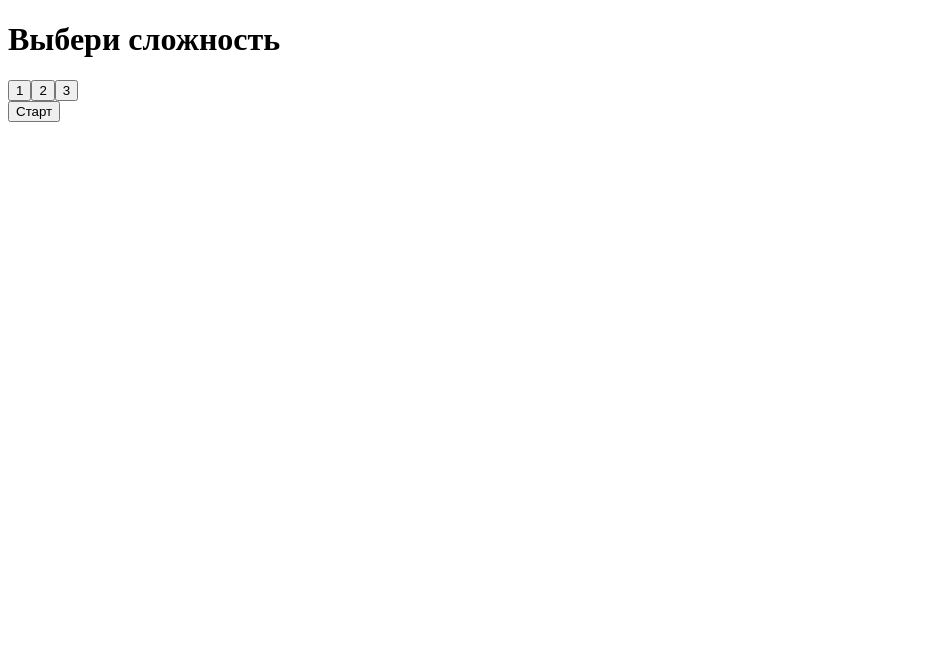
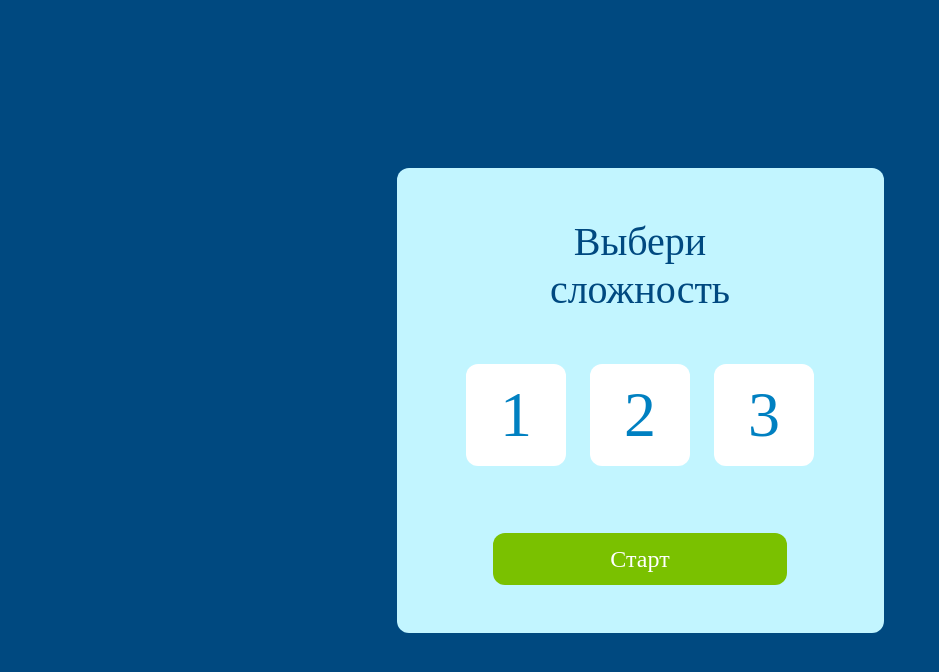
Before and after one commit to Sorokintech/skypro-cardgame-project, a plain HTML site: page index.html in a window 1280 px wide. Shown: the whole page, without its empty margins (0-939 px from the left). Drawn offline with Linux system fonts and the light colour scheme.

Commit message:
first-homework

```diff
--- a/index.html
+++ b/index.html
@@ -4,15 +4,11 @@
     <meta charset="UTF-8">
     <meta http-equiv="X-UA-Compatible" content="IE=edge">
     <meta name="viewport" content="width=device-width, initial-scale=1.0">
+    <link rel="stylesheet" href="/style.css">
     <title>Find your pair or die alone</title>
 </head>
 <body>
     <div class="app"></div>
-
-
-
-
-
 
     <script>
         window.application = {
--- a/style.css
+++ b/style.css
@@ -0,0 +1,90 @@
+* {
+    font-family: 'StratosSkyeng';
+    font-style: normal;
+    margin: 0;
+    padding: 0;
+}
+.app {
+    height: 100vh;
+    background-color: #004980;
+    display: flex;
+    flex-direction: column;
+    flex-wrap: wrap;
+    justify-content: center;
+    align-content: center;
+    align-items: center;
+
+}
+.container {
+    background: #C2F5FF;
+    border-radius: 12px;
+    display: flex;
+    flex-direction: column;
+    flex-wrap: nowrap;
+    align-content: center;
+    justify-content: center;
+    align-items: center;
+}
+.container-header {
+    padding: 50px 136px;
+    width: 215px;
+
+    font-family: 'StratosSkyeng';
+    font-style: normal;
+    font-weight: 400;
+    font-size: 40px;
+    line-height: 48px;
+    text-align: center;
+    font-feature-settings: 'pnum' on, 'lnum' on;
+    color: #004980;
+}
+.difficulty-container {
+    display: flex;
+    flex-direction: row;
+    flex-wrap: wrap;
+    justify-content: center;
+    gap: 24px;
+    padding: 0 69px;
+}
+.difficulty-button {
+    padding: 15px 34px;
+    font-family: 'StratosSkyeng';
+    font-style: normal;
+    font-weight: 400;
+    font-size: 64px;
+    line-height: 72px;
+    display: flex;
+    align-items: center;
+    text-align: center;
+    color: #0080C1;
+    background-color: #fff;
+    border-radius: 12px;
+    border-style: none;
+    border-color: #fff;
+    transition: 0.5s;
+}
+.difficulty-button:hover {
+    cursor: pointer;
+    transform: scale(1.05);
+}
+.start-button {
+    background: #7AC100;
+    border-radius: 12px;
+    border-style: none;
+    border-color: #7AC100;
+    font-family: 'StratosSkyeng';
+    font-style: normal;
+    font-weight: 400;
+    font-size: 24px;
+    line-height: 32px;
+    font-feature-settings: 'pnum' on, 'lnum' on;
+    color: #FFFFFF;
+    margin-top: 67px;
+    margin-bottom: 48px;
+    padding: 10px 117px;
+    transition: 0.5s;
+}
+.start-button:hover {
+    cursor: pointer;
+    transform: scale(1.05);
+}
```
